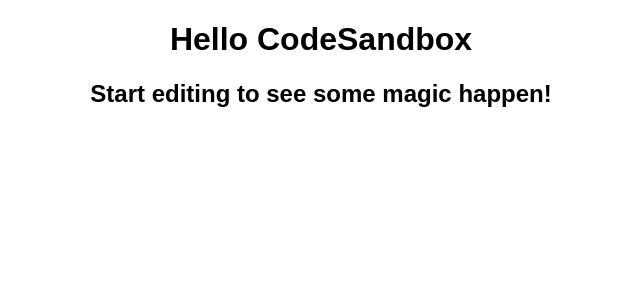
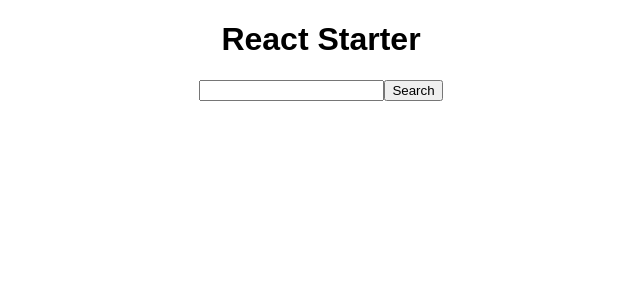
Before and after one commit to 76Developer/CodeSandbox, a React (Create React App) app: page / in a window 1280 px wide. Shown: the top 300 px of the page, without its empty margins (319-959 px from the left). Built offline with nearby package versions, Linux system fonts and the light colour scheme.

Commit message:
initial commit

```diff
--- a/src/App.js
+++ b/src/App.js
@@ -1,10 +1,19 @@
 import "./styles.css";
 
+const title = "React Starter";
+
 export default function App() {
+  const handleChange = (event) => {
+    console.log(event.target.value);
+  };
+
   return (
     <div className="App">
-      <h1>Hello CodeSandbox</h1>
-      <h2>Start editing to see some magic happen!</h2>
+      <h1>{title}</h1>
+      <div>
+        <input type="text" id="search" onChange={handleChange} />
+        <input type="button" id="searchButton" value="Search" />
+      </div>
     </div>
   );
 }
```
